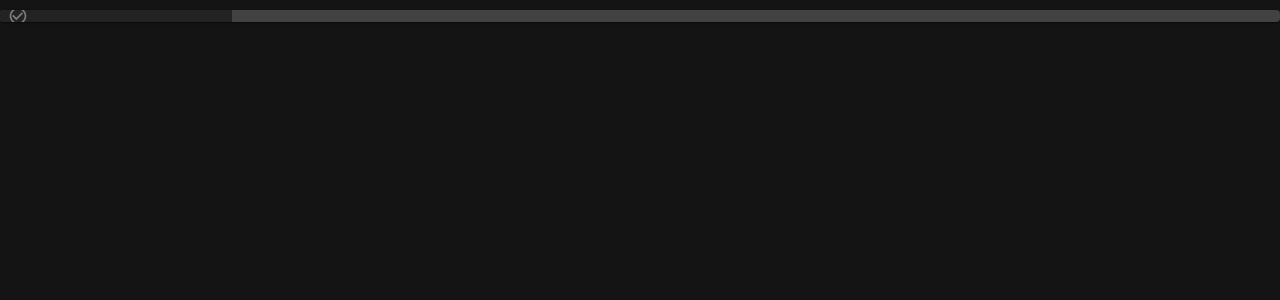
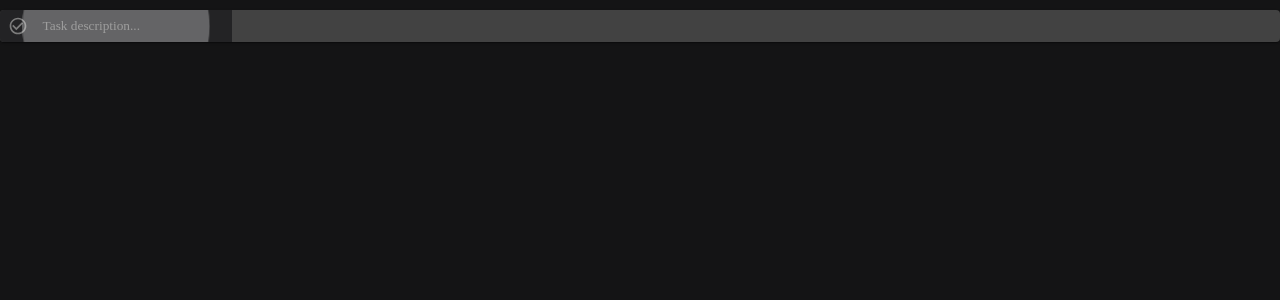
Before and after one commit to om-ray/Luminity, a Next.js app: page /components/added_task_cards in a window 1280 px wide. Shown: the top 300 px of the page. Built offline with nearby package versions, Linux system fonts and the light colour scheme; a web font is replaced by a local one.

Commit message:
fixed style issues

```diff
--- a/pages/components/added_task_cards.jsx
+++ b/pages/components/added_task_cards.jsx
@@ -5,6 +5,7 @@ import {
   Button,
   FormControlLabel,
   Checkbox,
+  TextareaAutosize,
 } from "@material-ui/core";
 import CheckCircleOutline from "@material-ui/icons/CheckCircleOutline";
 import CheckSharpIcon from "@material-ui/icons/CheckSharp";
@@ -85,7 +86,22 @@ let AddedTaskCard = function ({ data }) {
                 />
               }
             />
-            {data}
+            <TextareaAutosize
+              placeholder="Task description..."
+              style={{
+                resize: "none",
+                outline: "none",
+                border: "none",
+                backgroundColor: "inherit",
+                color: "#e6e6e6",
+                WebkitTouchCallout: "initial",
+                WebkitUserSelect: "initial",
+                KhtmlUserSelect: "initial",
+                MozUserSelect: "initial",
+                MsUserSelect: "initial",
+                UserSelect: "initial",
+              }}
+              autoFocus></TextareaAutosize>
           </div>
         </Button>
       </CardContent>
--- a/pages/components/main_app_kanban_cards.jsx
+++ b/pages/components/main_app_kanban_cards.jsx
@@ -115,7 +115,7 @@ function MainAppKanbanCard({ id, date, days, className }) {
           </Button>
         </CardContent>
       </Card>
-      {cards}
+      <div>{cards}</div>
     </div>
   );
 }
```
Also changed, not shown: pages/components/main_app_side_bar.jsx (+8 -10 lines).
